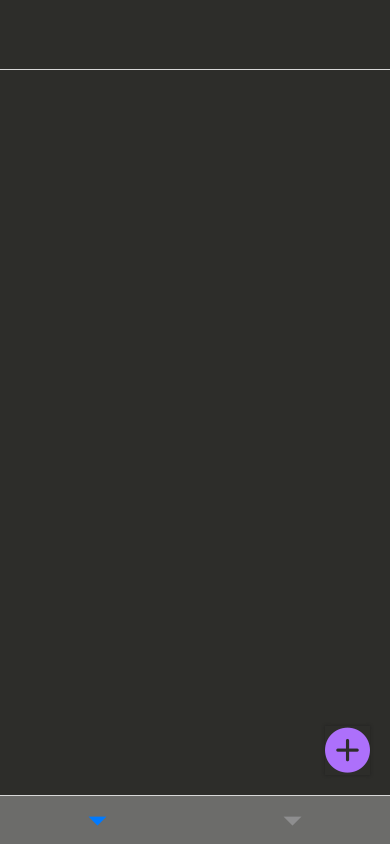
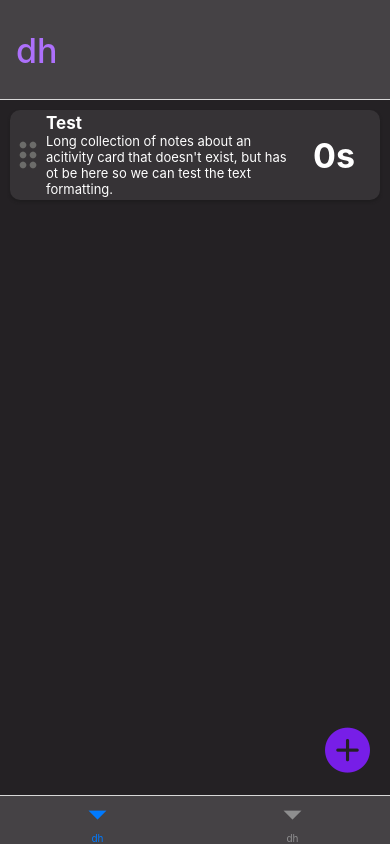
Before and after one commit to efox3987/dh_rn, a React Native app: screen /Home in a window 390 px wide. Built offline with nearby package versions, Linux system fonts and the light colour scheme.

Commit message:
Theme changes, Homescreen polish
See google doc for theme info / justification

```diff
--- a/src/App.js
+++ b/src/App.js
@@ -3,7 +3,7 @@ import React from 'react';
 import {NavigationContainer} from '@react-navigation/native';
 import {createBottomTabNavigator} from '@react-navigation/bottom-tabs';
 
-import Home from './screens/Home';
+import Home from './screens/Home/Home';
 import Analysis from './screens/Analysis';
 import theme from './style/theme';
 
@@ -14,16 +14,18 @@ const App = () => {
     <NavigationContainer>
       <Tab.Navigator
         screenOptions={{
-          title: '',
+          title: 'dh',
           tabBarStyle: {
-            backgroundColor: theme.COLOR_SECONDARY_BACKGROUND,
-            color: 'white,',
+            backgroundColor: theme.COLOR_SURFACE_HIGH,
           },
           headerStyle: {
-            height: 70,
-            backgroundColor: theme.COLOR_PRIMARY_BACKGROUND,
+            height: 100,
+            backgroundColor: theme.COLOR_SURFACE_HIGH,
           },
-          headerTitleStyle: {},
+          headerTitleStyle: {
+            color: theme.COLOR_PRIMARY,
+            fontSize: theme.FONT_SIZE_HUGE,
+          },
         }}>
         <Tab.Screen name="Home" component={Home} />
         <Tab.Screen name="Analysis" component={Analysis} />
--- a/src/components/NewCardModal.js
+++ b/src/components/NewCardModal.js
@@ -57,7 +57,6 @@ export default class NewTaskModal extends React.Component {
 
   render() {
     return (
-      <View style={styles.centeredView}>
       <Modal
         style={styles.modalView}
         animationType="slide"
@@ -99,7 +98,6 @@ export default class NewTaskModal extends React.Component {
           </View>
         </View>
       </Modal>
-      </View>
     );
   }
 }
--- a/src/components/TimeCard/TimeCard.js
+++ b/src/components/TimeCard/TimeCard.js
@@ -3,6 +3,7 @@ import React from 'react';
 import Timer from './Timer.view';
 import {View, Text, StyleSheet} from 'react-native';
 import Icon from 'react-native-vector-icons/MaterialIcons';
+import theme from '../../style/theme';
 
 export class TimeCard extends React.Component {
   constructor(props) {
@@ -35,9 +36,9 @@ const styles = StyleSheet.create({
     alignSelf: 'stretch',
     flexDirection: 'row',
     justifyContent: 'space-between',
-    backgroundColor: '#AD70FB',
-    marginHorizontal: 15,
-    marginVertical: 5,
+    backgroundColor: theme.COLOR_SURFACE_DEEP,
+    marginHorizontal: 10,
+    marginVertical: 10,
     paddingRight: 10,
     paddingVertical: 10,
     height: 90,
--- a/src/screens/Home.js
+++ b/src/screens/Home/Home.js
@@ -8,16 +8,23 @@ import {
   TouchableOpacity,
   Modal,
 } from 'react-native';
-import {TimeCard} from '../components/TimeCard/TimeCard';
+import {TimeCard} from '../../components/TimeCard/TimeCard';
 import Icon from 'react-native-vector-icons/AntDesign';
-import NewTaskModal from '../components/NewCardModal';
+import NewTaskModal from '../../components/NewCardModal';
+import {styles} from './styles';
 
 class Home extends React.Component {
   constructor(props) {
     super(props);
     this.state = {
       //reverse sort this motherjamma?
-      timeCards: [],
+      timeCards: [
+        {
+          title: 'Test',
+          notes:
+            "Long collection of notes about an acitivity card that doesn't exist, but has ot be here so we can test the text formatting.",
+        },
+      ],
       showTaskModal: false,
     };
   }
@@ -56,17 +63,19 @@ class Home extends React.Component {
   render() {
     return (
       <View style={styles.wrapper}>
+        <NewTaskModal
+          style={styles.modal}
+          visible={this.state.showTaskModal}
+          onClose={val => this.setModalVisible(val)}
+          onSave={(title, notes) => this.addTask(title, notes)}
+        />
         <View style={styles.main}>
           <FlatList
+            style={styles.listView}
             data={this.state.timeCards}
             renderItem={({item}) => (
               <TimeCard title={item.title} notes={item.notes} />
             )}
-          />
-          <NewTaskModal
-            visible={this.state.showTaskModal}
-            onClose={val => this.setModalVisible(val)}
-            onSave={(title, notes) => this.addTask(title, notes)}
           />
         </View>
         <View style={styles.preview}>
@@ -86,59 +95,4 @@ class Home extends React.Component {
   }
 }
 
-const styles = StyleSheet.create({
-  wrapper: {
-    flex: 1,
-    flexDirection: 'column',
-    backgroundColor: '#2D2D2A',
-  },
-  main: {
-    flex: 4,
-    flexDirection: 'column-reverse',
-    justifyContent: 'flex-end',
-  },
-  preview: {
-    flex: 3,
-  },
-  plusView: {
-    color: '#FFF',
-    position: 'absolute',
-    right: 0,
-    bottom: 0,
-    marginRight: 20,
-    marginBottom: 20,
-  },
-  plus: {
-    //This shadow needs work idk how to get it just on the outside of the icon...
-    color: '#AD70FB',
-    shadowColor: '#171717',
-    shadowOffset: {width: 0, height: 0},
-    shadowOpacity: 0.5,
-    shadowRadius: 3,
-  },
-  modalView: {
-    margin: 20,
-    backgroundColor: 'white',
-    padding: 35,
-    alignItems: 'center',
-    shadowOffset: {
-      width: 0,
-      height: 2,
-    },
-    shadowOpacity: 0.25,
-    shadowRadius: 4,
-    borderRadius: 5,
-    elevation: 5,
-  },
-  centeredView: {
-    flex: 1,
-    justifyContent: 'center',
-    alignItems: 'center',
-  },
-  button: {
-    color: 'black',
-    borderRadius: 5,
-  },
-});
-
 export default Home;
--- /dev/null
+++ b/src/screens/Home/styles.js
@@ -0,0 +1,33 @@
+import {StyleSheet} from 'react-native';
+import theme from '../../style/theme';
+
+export const styles = StyleSheet.create({
+  wrapper: {
+    flex: 1,
+    flexDirection: 'column',
+    backgroundColor: theme.COLOR_BACKGROUND,
+  },
+  main: {
+    flex: 4,
+    flexDirection: 'column',
+    justifyContent: 'flex-start',
+  },
+  preview: {
+    flex: 2,
+  },
+  plusView: {
+    position: 'absolute',
+    right: 0,
+    bottom: 0,
+    marginRight: 20,
+    marginBottom: 20,
+  },
+  plus: {
+    //This shadow needs work idk how to get it just on the outside of the icon...
+    color: theme.COLOR_PRIMARY_VAR,
+    shadowColor: '#',
+    shadowOffset: {width: 0, height: 0},
+    shadowOpacity: 0.5,
+    shadowRadius: 3,
+  },
+});
--- a/src/style/theme.tsx
+++ b/src/style/theme.tsx
@@ -6,9 +6,15 @@ const theme: ThemeStyle = {
   FONT_SIZE_TITLE: 17,
   FONT_SIZE_HUGE: 34,
 
-  COLOR_PRIMARY_HIGHLIGHT: '#AD70FB',
-  COLOR_PRIMARY_BACKGROUND: '#2D2D2A',
-  COLOR_SECONDARY_BACKGROUND: '#6C6C6A',
+  COLOR_PRIMARY: '#AD70FB',
+  COLOR_PRIMARY_VAR: '#771EE7',
+  COLOR_SECONDARY: '#23CE6B',
+  COLOR_ERROR: '#FF376C',
+
+  COLOR_BACKGROUND: '#242124',
+  COLOR_SURFACE_DEEP: '#363336',
+  COLOR_SURFACE_MID: '#3C393C',
+  COLOR_SURFACE_HIGH: '#454245',
 };
 
 export default theme;
```
Also changed, not shown: src/types/ThemeStyle.tsx (+9 -3 lines). Lines whose indentation alone changed are shown as unchanged.
